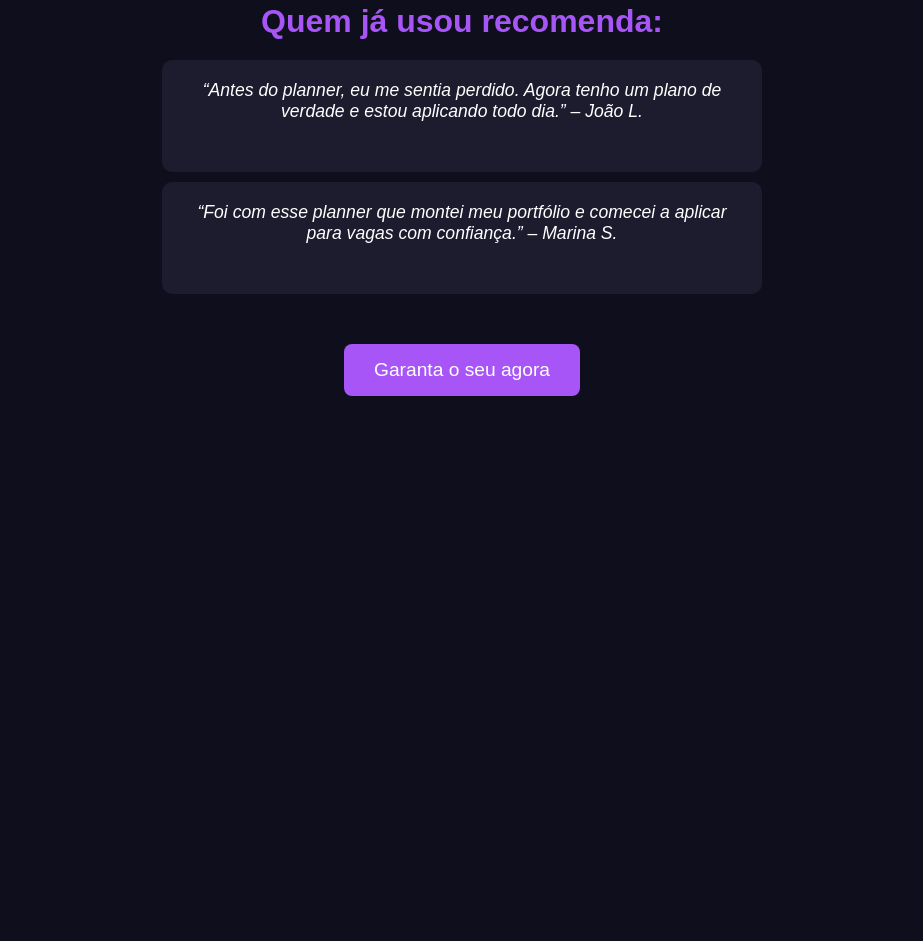
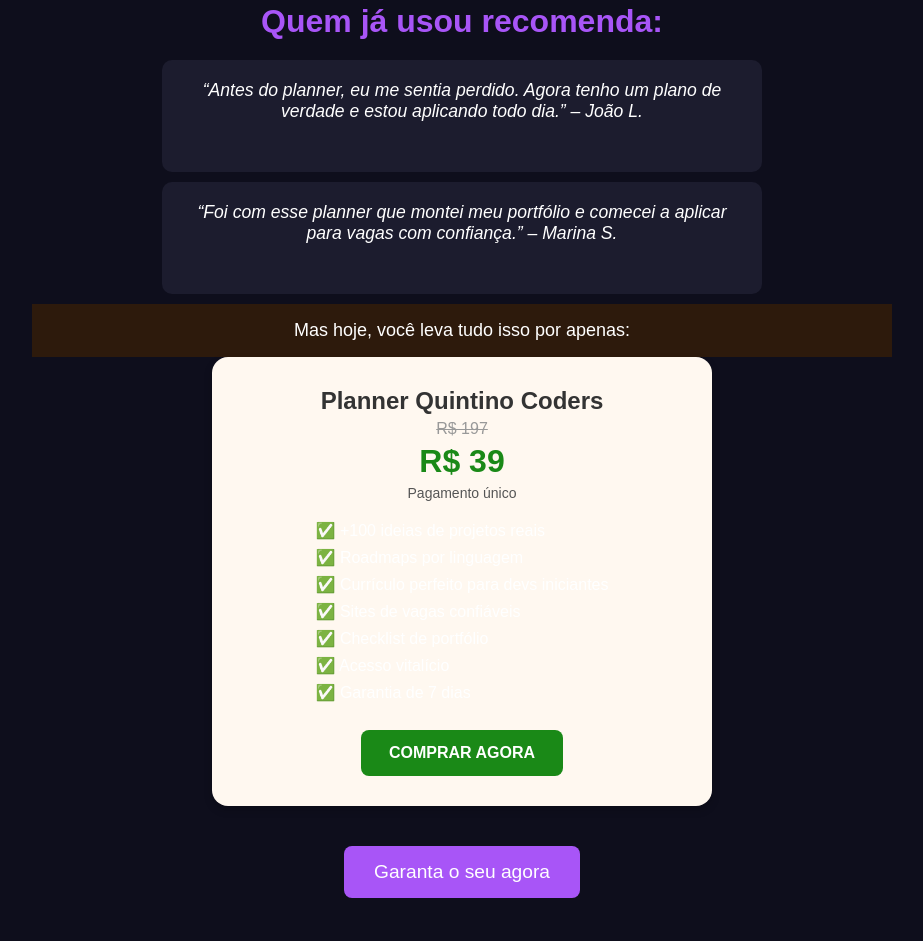
Before and after one commit to igorquintino/leading_page, a plain HTML site: page public/index.html in a window 1280 px wide. Shown: the part 1546-2487 px from the top of the page, without its empty margins (178-1101 px from the left). Before the commit the page ends 2022 px from the top, so only its background shows below. Drawn offline with Linux system fonts and the light colour scheme.

Commit message:
Update index.html

```diff
--- a/public/index.html
+++ b/public/index.html
@@ -17,6 +17,101 @@
       color: #fff;
       padding: 20px;
     }
+    .oferta-topo {
+  background-color: #2d1a0c;
+  color: white;
+  text-align: center;
+  padding: 16px;
+  font-size: 18px;
+}
+
+.oferta-bloco {
+  background-color: #fff8f0;
+  padding: 30px 20px;
+  margin: auto;
+  margin-top: 0;
+  text-align: center;
+  max-width: 500px;
+  border-radius: 16px;
+  box-shadow: 0 4px 8px rgba(0,0,0,0.2);
+}
+
+.oferta-bloco h3 {
+  font-size: 24px;
+  margin-bottom: 5px;
+  color: #333;
+}
+
+.preco-antigo {
+  font-size: 16px;
+  text-decoration: line-through;
+  color: #999;
+  margin: 0;
+}
+
+.preco-novo {
+  font-size: 32px;
+  font-weight: bold;
+  color: #1a8917;
+  margin: 5px 0;
+}
+
+.pagamento {
+  font-size: 14px;
+  color: #555;
+  margin-bottom: 20px;
+}
+
+.beneficios {
+  list-style: none;
+  padding: 0;
+  margin-bottom: 20px;
+  text-align: left;
+  display: inline-block;
+  font-size: 16px;
+}
+
+.beneficios li {
+  margin-bottom: 8px;
+}
+
+.botao-comprar {
+  display: inline-block;
+  padding: 14px 28px;
+  background-color: #1a8917;
+  color: white;
+  text-decoration: none;
+  border-radius: 8px;
+  font-weight: bold;
+  font-size: 16px;
+  transition: background-color 0.3s ease;
+}
+
+.botao-comprar:hover {
+  background-color: #166d13;
+}
+
+/* 📱 Responsivo para telas menores */
+@media (max-width: 500px) {
+  .oferta-bloco {
+    padding: 20px 15px;
+    border-radius: 12px;
+  }
+
+  .preco-novo {
+    font-size: 28px;
+  }
+
+  .beneficios {
+    font-size: 14px;
+  }
+
+  .botao-comprar {
+    width: 100%;
+    font-size: 15px;
+  }
+}
+
 
     .container {
       max-width: 900px;
@@ -192,6 +287,28 @@
         <p>“Foi com esse planner que montei meu portfólio e comecei a aplicar para vagas com confiança.” – Marina S.</p>
       </div>
     </section>
+    <div class="oferta-topo">
+  <p>Mas hoje, você leva tudo isso por apenas:</p>
+</div>
+
+<div class="oferta-bloco">
+  <h3>Planner Quintino Coders</h3>
+  <p class="preco-antigo">R$ 197</p>
+  <p class="preco-novo">R$ 39</p>
+  <p class="pagamento">Pagamento único</p>
+
+  <ul class="beneficios">
+    <li>✅ +100 ideias de projetos reais</li>
+    <li>✅ Roadmaps por linguagem</li>
+    <li>✅ Currículo perfeito para devs iniciantes</li>
+    <li>✅ Sites de vagas confiáveis</li>
+    <li>✅ Checklist de portfólio</li>
+    <li>✅ Acesso vitalício</li>
+    <li>✅ Garantia de 7 dias</li>
+  </ul>
+
+  <a href="URL_DO_PAGAMENTO" class="botao-comprar">COMPRAR AGORA</a>
+</div>
 
     <section class="hero">
       <a href="https://pay.kiwify.com.br/r5H2nqm" target="_blank">
```
